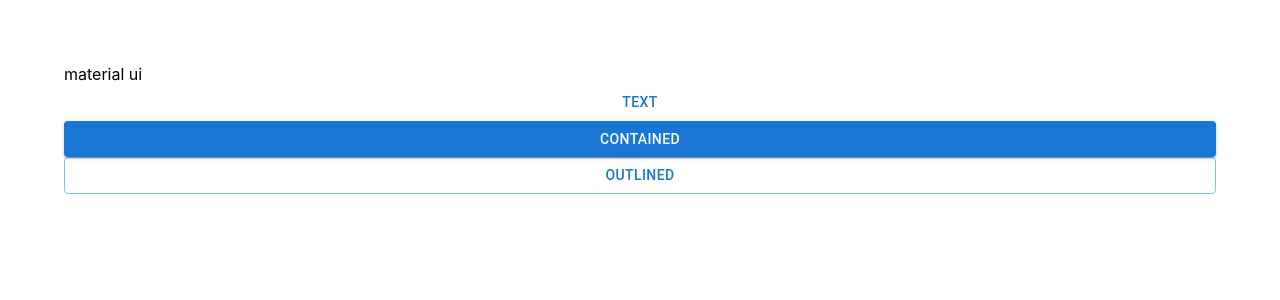
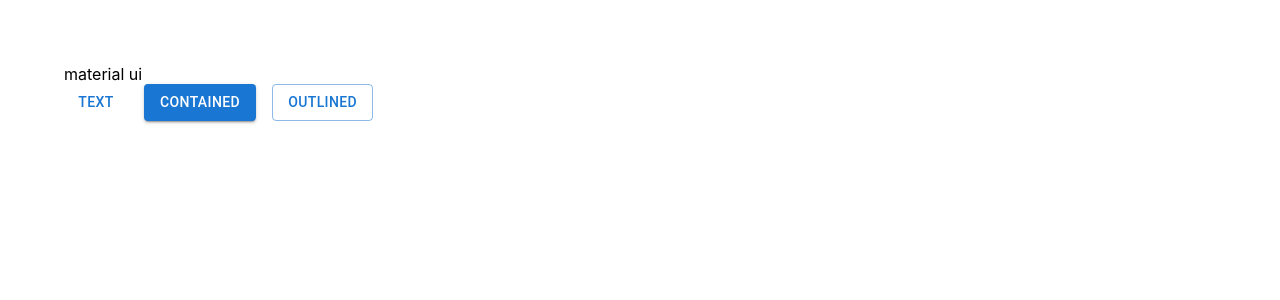
Before and after one commit to pradeep2165/material-ui-tutorial, a React (Create React App) app: page / in a window 1280 px wide. Shown: the top 300 px of the page. Built offline with nearby package versions, Linux system fonts and the light colour scheme.

Commit message:
styled added

```diff
--- a/src/component/MuiButton.tsx
+++ b/src/component/MuiButton.tsx
@@ -2,7 +2,7 @@
 import {Button, Stack} from '@mui/material'
 function MuiButton() {
   return (
-    <Stack>
+    <Stack spacing={2} direction='row'>
       <Button variant="text">Text</Button>
       <Button variant="contained">contained</Button>
       <Button variant="outlined">outlined</Button>
```
